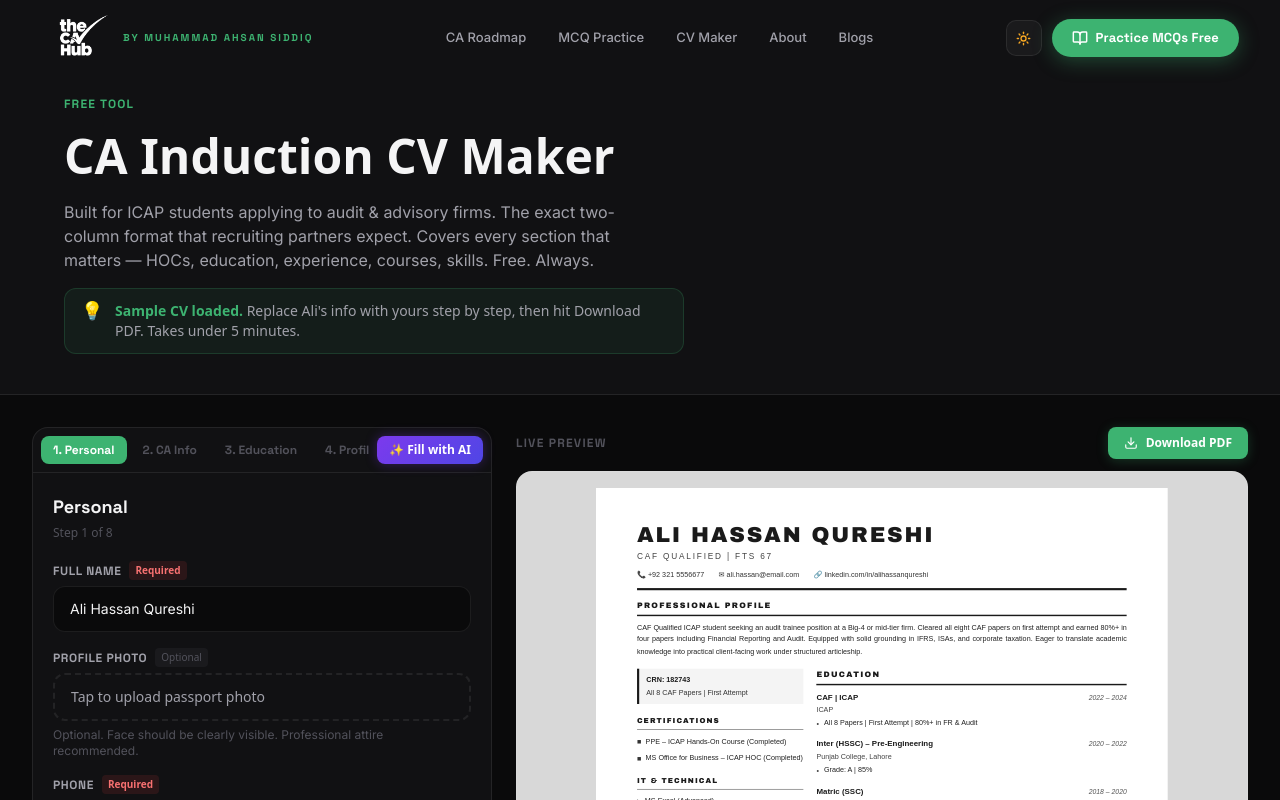
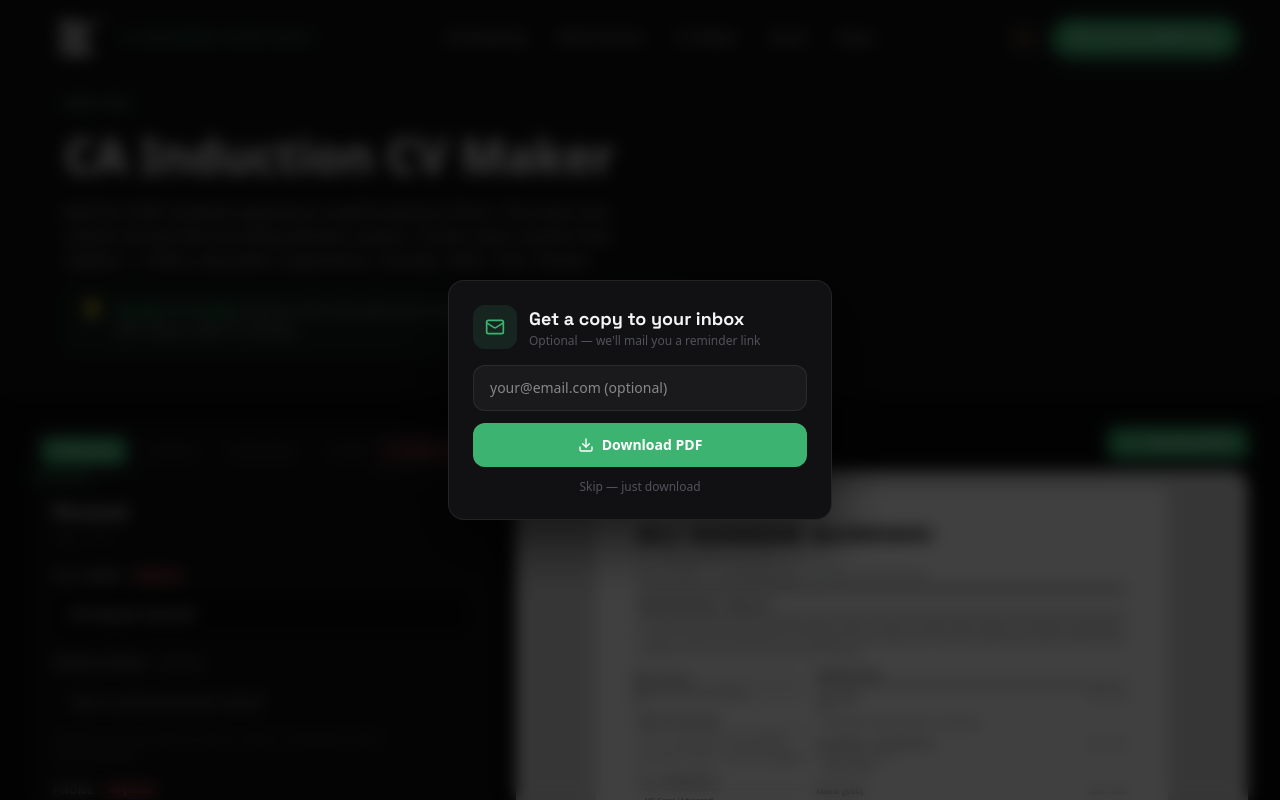
Before and after one commit to AhsanSiddiq/mcq-gift-caf5, a Next.js app: page /cv-maker in a window 1280 px wide. Both pictures are taken after a click on the button "Download PDF". Shown: the top 800 px of the page. Built offline with nearby package versions, Linux system fonts and the light colour scheme.

Commit message:
feat: cv auto-save, download email modal, word counter, spam warning in popup, resend OTP, start-fresh toggle, /api/cv-emails

```diff
--- a/src/app/cv-maker/CVMaker.tsx
+++ b/src/app/cv-maker/CVMaker.tsx
@@ -1,6 +1,8 @@
 "use client";
-import React, { useState } from "react";
-import { Plus, Trash2, Download, Eye, ChevronLeft, ChevronRight, X } from "lucide-react";
+import React, { useState, useEffect } from "react";
+import { Plus, Trash2, Download, Eye, ChevronLeft, ChevronRight, X, Mail, RefreshCw } from "lucide-react";
+
+const LS_KEY = "cahub_cv_v1";
 
 /* ── Types ─────────────────────────────────────────── */
 interface WorkExp { company: string; role: string; period: string; bullets: string[]; }
@@ -432,10 +434,25 @@
    MAIN COMPONENT
    ══════════════════════════════════════ */
 export default function CVMaker() {
-  const [cv, setCv] = useState<CVData>(DEMO);
+  const [cv, setCv] = useState<CVData>(() => {
+    if (typeof window === "undefined") return DEMO;
+    try { const s = localStorage.getItem(LS_KEY); return s ? { ...DEMO, ...JSON.parse(s) } : DEMO; } catch { return DEMO; }
+  });
   const [step, setStep] = useState(0);
   const [showPreview, setShowPreview] = useState(false);
-  const [showAI, setShowAI] = useState(false);
+  const [restored, setRestored] = useState(() => {
+    if (typeof window === "undefined") return false;
+    return !!localStorage.getItem(LS_KEY);
+  });
+  const [showDlModal, setShowDlModal] = useState(false);
+  const [dlEmail, setDlEmail] = useState("");
+  const [dlSending, setDlSending] = useState(false);
+  const [dlSent, setDlSent] = useState(false);
+
+  // Auto-save on every change
+  useEffect(() => {
+    try { localStorage.setItem(LS_KEY, JSON.stringify(cv)); } catch {}
+  }, [cv]);
 
   const set = (field: keyof CVData, value: unknown) => setCv(p => ({ ...p, [field]: value }));
 
@@ -447,7 +464,7 @@
     reader.readAsDataURL(file);
   };
 
-  const handlePrint = () => {
+  const doPrint = () => {
     const el = document.getElementById("cv-preview");
     if (!el) return;
     const win = window.open("", "_blank");
@@ -457,6 +474,20 @@
       </head><body>${el.outerHTML}</body></html>`);
     win.document.close();
     setTimeout(() => { win.print(); win.close(); }, 400);
+  };
+
+  const handlePrint = () => setShowDlModal(true);
+
+  const handleDlSubmit = async (e: React.FormEvent) => {
+    e.preventDefault();
+    if (!dlEmail) { doPrint(); setShowDlModal(false); return; }
+    setDlSending(true);
+    try {
+      await fetch("/api/cv-emails", { method: "POST", headers: { "Content-Type": "application/json" }, body: JSON.stringify({ email: dlEmail, name: cv.name }) });
+    } catch {}
+    setDlSending(false);
+    setDlSent(true);
+    setTimeout(() => { doPrint(); setShowDlModal(false); setDlSent(false); setDlEmail(""); }, 900);
   };
 
   const setEdu = (i: number, field: keyof Education, val: string) => {
@@ -606,10 +637,21 @@
             <FieldLabel>Professional Profile</FieldLabel>
             <Txta value={cv.profile} onChange={v => set("profile", v)} rows={6}
               placeholder="CAF Qualified ICAP student seeking an audit trainee position. Cleared all 8 papers on first attempt..." />
-            <Hint>Aim for 50–80 words. Recruiters read this first — make it count.</Hint>
+            {(() => {
+              const words = cv.profile.trim().split(/\s+/).filter(Boolean).length;
+              const ok = words >= 50 && words <= 80;
+              const color = words === 0 ? "var(--text-3)" : ok ? "var(--green)" : "#f59e0b";
+              return (
+                <div className="flex items-center justify-between mt-1.5">
+                  <p className="text-xs" style={{ color: "var(--text-3)" }}>Aim for 50–80 words. Recruiters read this first.</p>
+                  <span className="text-xs font-bold px-2 py-0.5 rounded-lg" style={{ background: "var(--bg-3)", color }}>{words} words{ok ? " ✓" : ""}</span>
+                </div>
+              );
+            })()}
           </div>
         </div>
       );
+
 
       /* ── Work Experience ── */
       case 4: return (
@@ -779,7 +821,7 @@
           <div className="xl:w-[460px] shrink-0">
             <div className="rounded-2xl" style={{ background: "var(--bg-2)", border: "1px solid var(--border)" }}>
 
-              {/* Form top bar: step pills + AI button */}
+              {/* Form top bar: step pills + Start Fresh */}
               <div className="flex items-center gap-2 px-2 pt-2 pb-0" style={{ borderBottom: "1px solid var(--border)" }}>
                 <div className="flex gap-1 flex-1 overflow-x-auto pb-2" style={{ scrollbarWidth: "none" as const }}>
                 {STEPS.map((s, i) => (
@@ -790,15 +832,26 @@
                   </button>
                 ))}
                 </div>
-                {/* ✨ AI button */}
-                <button onClick={() => setShowAI(true)}
+                <button onClick={() => { if (cv.name !== "") { setCv(DEFAULT); localStorage.removeItem(LS_KEY); setRestored(false); } else { setCv(DEMO); } }}
+                  title={cv.name !== "" ? "Clear and start fresh" : "Load sample CV"}
                   className="shrink-0 flex items-center gap-1 text-xs font-bold px-3 py-1.5 mb-2 rounded-lg whitespace-nowrap transition-all"
-                  style={{ background: "linear-gradient(135deg,#7c3aed,#4f46e5)", color: "#fff", cursor: "pointer", boxShadow: "0 0 12px rgba(124,58,237,0.35)" }}>
-                  ✨ Fill with AI
+                  style={{ background: cv.name !== "" ? "rgba(248,113,113,0.1)" : "rgba(61,179,113,0.1)", color: cv.name !== "" ? "#f87171" : "var(--green)", border: `1px solid ${cv.name !== "" ? "rgba(248,113,113,0.2)" : "rgba(61,179,113,0.2)"}`, cursor: "pointer" }}>
+                  {cv.name !== "" ? <><RefreshCw className="w-3 h-3" /> Start Fresh</> : <>📋 Sample</>}
                 </button>
               </div>
+              {/* Restored banner */}
+              {restored && (
+                <div className="mx-4 mt-3 flex items-center justify-between gap-2 px-3 py-2 rounded-xl text-xs" style={{ background: "rgba(61,179,113,0.08)", border: "1px solid rgba(61,179,113,0.2)", color: "var(--green)" }}>
+                  <span>✅ Restored your last session</span>
+                  <button onClick={() => setRestored(false)} style={{ background: "none", border: "none", color: "var(--green)", cursor: "pointer" }}><X className="w-3 h-3" /></button>
+                </div>
+              )}
+              {/* Progress bar */}
+              <div style={{ height: 3, background: "var(--bg-3)", margin: "0 0 0 0" }}>
+                <div style={{ height: "100%", background: "var(--green)", width: `${((step + 1) / STEPS.length) * 100}%`, transition: "width 0.3s ease", borderRadius: 2 }} />
+              </div>
               {/* Step content */}
-              <div className="p-4 sm:p-5 overflow-y-auto" style={{ maxHeight: "62vh" }}>
+              <div className="p-4 sm:p-5 overflow-y-auto" style={{ maxHeight: "65vh" }}>
                 <h3 className="font-bold text-lg mb-1" style={{ color: "var(--text-1)", fontFamily: "var(--font-space-grotesk), sans-serif" }}>{STEPS[step].label}</h3>
                 <p className="text-xs mb-5" style={{ color: "var(--text-3)" }}>Step {step + 1} of {STEPS.length}</p>
                 {renderStep()}
@@ -818,11 +871,14 @@
                     Next <ChevronRight className="w-4 h-4" />
                   </button>
                 ) : (
+                  <div className="flex flex-col items-end gap-1.5">
+                    <p className="text-xs font-semibold" style={{ color: "var(--green)" }}>🎉 Your CV is ready!</p>
                     <button onClick={handlePrint}
                       className="flex items-center gap-2 text-sm font-bold px-6 py-2.5 rounded-xl text-white"
                       style={{ background: "var(--green)", border: "none", cursor: "pointer", boxShadow: "0 2px 14px rgba(61,179,113,0.3)" }}>
                       <Download className="w-4 h-4" /> Download PDF
                     </button>
+                  </div>
                 )}
               </div>
             </div>
@@ -897,25 +953,42 @@
         </div>
       )}
 
-      {/* ── AI Teaser Modal ── */}
-      {showAI && (
-        <div className="fixed inset-0 z-50 flex items-center justify-center p-4" style={{ background: "rgba(0,0,0,0.75)" }}
-          onClick={() => setShowAI(false)}>
-          <div className="max-w-sm w-full rounded-2xl p-6 flex flex-col gap-4" style={{ background: "var(--bg-2)", border: "1px solid var(--border)" }}
+      {/* ── Download Email Modal ── */}
+      {showDlModal && (
+        <div className="fixed inset-0 z-50 flex items-center justify-center p-4" style={{ background: "rgba(0,0,0,0.75)", backdropFilter: "blur(8px)" }}
+          onClick={() => { setShowDlModal(false); doPrint(); }}>
+          <div className="max-w-sm w-full rounded-2xl p-6 flex flex-col gap-4" style={{ background: "var(--bg-2)", border: "1px solid var(--border)", boxShadow: "0 24px 60px rgba(0,0,0,0.6)" }}
             onClick={e => e.stopPropagation()}>
-            <div className="text-3xl text-center">✨</div>
-            <h3 className="text-xl font-black text-center" style={{ color: "var(--text-1)", fontFamily: "var(--font-space-grotesk),sans-serif" }}>AI CV Filling</h3>
-            <p className="text-sm text-center" style={{ color: "var(--text-2)", lineHeight: 1.6 }}>
-              AI-powered auto-fill is <strong>coming soon</strong>. Running AI models costs money — ask your <strong>RAETs and coaching teachers</strong> to sponsor AI credits so every CA student can use it for free.
-            </p>
-            <div className="rounded-xl p-4 text-center" style={{ background: "rgba(124,58,237,0.1)", border: "1px solid rgba(124,58,237,0.3)" }}>
-              <p className="text-xs font-bold mb-1" style={{ color: "#a78bfa" }}>Contact to fund / sponsor:</p>
-              <a href="mailto:ahsansiddiq01@gmail.com" className="text-sm font-black" style={{ color: "#7c3aed" }}>ahsansiddiq01@gmail.com</a>
+            {dlSent ? (
+              <div className="text-center py-4">
+                <div className="text-4xl mb-3">✅</div>
+                <p className="font-bold text-lg" style={{ color: "var(--text-1)" }}>Sent! Downloading now...</p>
               </div>
-            <button onClick={() => setShowAI(false)} className="w-full py-2.5 rounded-xl text-sm font-bold"
-              style={{ background: "var(--bg-3)", color: "var(--text-2)", border: "1px solid var(--border)", cursor: "pointer" }}>
-              Close
+            ) : (
+              <>
+                <div className="flex items-center gap-3">
+                  <div className="rounded-xl flex items-center justify-center" style={{ width: 44, height: 44, background: "rgba(61,179,113,0.12)", color: "var(--green)" }}><Mail className="w-5 h-5" /></div>
+                  <div>
+                    <h3 className="font-bold text-lg" style={{ color: "var(--text-1)", fontFamily: "var(--font-space-grotesk),sans-serif" }}>Get a copy to your inbox</h3>
+                    <p className="text-xs" style={{ color: "var(--text-3)" }}>Optional — we&apos;ll mail you a reminder link</p>
+                  </div>
+                </div>
+                <form onSubmit={handleDlSubmit} className="flex flex-col gap-3">
+                  <input type="email" value={dlEmail} onChange={e => setDlEmail(e.target.value)} placeholder="your@email.com (optional)"
+                    className="w-full rounded-xl px-4 py-3 text-sm outline-none"
+                    style={{ background: "var(--bg-3)", border: "1px solid var(--border)", color: "var(--text-1)" }} />
+                  <button type="submit" disabled={dlSending}
+                    className="w-full flex items-center justify-center gap-2 rounded-xl py-3 font-bold text-sm text-white cursor-pointer"
+                    style={{ background: "var(--green)", border: "none" }}>
+                    <Download className="w-4 h-4" />{dlSending ? "Sending..." : dlEmail ? "Send & Download PDF" : "Download PDF"}
                   </button>
+                  <button type="button" onClick={() => { setShowDlModal(false); doPrint(); }}
+                    className="text-center text-xs cursor-pointer" style={{ color: "var(--text-3)", background: "none", border: "none" }}>
+                    Skip — just download
+                  </button>
+                </form>
+              </>
+            )}
           </div>
         </div>
       )}
--- a/src/components/EmailLoginModal.tsx
+++ b/src/components/EmailLoginModal.tsx
@@ -17,17 +17,23 @@
   const [otp, setOtp] = useState(["", "", "", "", "", ""]);
   const [error, setError] = useState("");
   const [isLoading, setIsLoading] = useState(false);
+  const [resendCooldown, setResendCooldown] = useState(0);
   const otpRefs = useRef<(HTMLInputElement | null)[]>([]);
 
   useEffect(() => {
     if (!isOpen) {
-      // Reset on close
-      setTimeout(() => { setStep("email"); setOtp(["","","","","",""]); setError(""); }, 300);
+      setTimeout(() => { setStep("email"); setOtp(["","","","","",""]); setError(""); setResendCooldown(0); }, 300);
     }
   }, [isOpen]);
 
-  const handleSendOTP = async (e: React.FormEvent) => {
-    e.preventDefault();
+  useEffect(() => {
+    if (resendCooldown <= 0) return;
+    const t = setInterval(() => setResendCooldown(v => v - 1), 1000);
+    return () => clearInterval(t);
+  }, [resendCooldown]);
+
+  const handleSendOTP = async (e?: React.FormEvent) => {
+    e?.preventDefault();
     if (!email.includes("@")) { setError("Please enter a valid email."); return; }
     setError("");
     setIsLoading(true);
@@ -40,12 +46,20 @@
       const data = await res.json();
       if (!res.ok) { setError(data.error || "Failed to send OTP."); return; }
       setStep("otp");
+      setResendCooldown(60);
       setTimeout(() => otpRefs.current[0]?.focus(), 100);
     } catch {
       setError("Network error. Please try again.");
     } finally {
       setIsLoading(false);
     }
+  };
+
+  const handleResend = async () => {
+    if (resendCooldown > 0) return;
+    setOtp(["","","","","",""]);
+    setError("");
+    await handleSendOTP();
   };
 
   const handleOtpChange = (index: number, value: string) => {
@@ -55,7 +69,6 @@
     setOtp(newOtp);
     setError("");
     if (value && index < 5) otpRefs.current[index + 1]?.focus();
-    // Auto-submit when all filled
     if (newOtp.every(d => d) && newOtp.join("").length === 6) {
       handleVerifyOTP(newOtp.join(""));
     }
@@ -113,13 +126,11 @@
           onClick={onClose}
           className="absolute top-4 right-4 p-1.5 rounded-lg transition-colors cursor-pointer"
           style={{ color: "var(--text-3)", background: "transparent", border: "none" }}
-          onMouseEnter={e => (e.currentTarget.style.color = "var(--text-1)")}
-          onMouseLeave={e => (e.currentTarget.style.color = "var(--text-3)")}
         >
           <X className="w-4 h-4" />
         </button>
 
-        {/* ── Step: Email ── */}
+        {/* ── EMAIL STEP ── */}
         {step === "email" && (
           <>
             <div className="flex items-center gap-3 mb-6">
@@ -130,14 +141,9 @@
                 <h2 className="font-bold text-lg leading-tight" style={{ color: "var(--text-1)", fontFamily: "var(--font-space-grotesk), sans-serif" }}>
                   Save Your Progress
                 </h2>
-                <p className="text-xs" style={{ color: "var(--text-3)" }}>Sync across all devices</p>
+                <p className="text-xs" style={{ color: "var(--text-3)" }}>Sync across all devices · No password needed</p>
               </div>
             </div>
-
-            <p className="text-sm mb-5 leading-relaxed" style={{ color: "var(--text-2)" }}>
-              Enter your email and we'll send a verification code. No password needed.
-            </p>
-
             <form onSubmit={handleSendOTP} className="flex flex-col gap-3">
               <div className="relative">
                 <Mail className="absolute left-3 top-1/2 -translate-y-1/2 w-4 h-4" style={{ color: "var(--text-3)" }} />
@@ -148,19 +154,12 @@
                   placeholder="your@email.com"
                   autoFocus
                   className="w-full rounded-xl pl-10 pr-4 py-3 text-sm outline-none transition-all"
-                  style={{
-                    background: "var(--bg-3)",
-                    border: "1px solid var(--border)",
-                    color: "var(--text-1)",
-                    fontFamily: "var(--font-inter), sans-serif",
-                  }}
+                  style={{ background: "var(--bg-3)", border: "1px solid var(--border)", color: "var(--text-1)", fontFamily: "var(--font-inter), sans-serif" }}
                   onFocus={e => (e.currentTarget.style.borderColor = "var(--green)")}
                   onBlur={e => (e.currentTarget.style.borderColor = "var(--border)")}
                 />
               </div>
-
               {error && <p className="text-xs font-medium" style={{ color: "#f87171" }}>{error}</p>}
-
               <button
                 type="submit"
                 disabled={isLoading || !email}
@@ -174,10 +173,10 @@
           </>
         )}
 
-        {/* ── Step: OTP ── */}
+        {/* ── OTP STEP ── */}
         {step === "otp" && (
           <>
-            <div className="flex items-center gap-3 mb-6">
+            <div className="flex items-center gap-3 mb-4">
               <div className="rounded-xl flex items-center justify-center" style={{ width: 44, height: 44, background: "rgba(96,165,250,0.12)", color: "#60a5fa" }}>
                 <Shield className="w-5 h-5" />
               </div>
@@ -189,12 +188,20 @@
               </div>
             </div>
 
-            <p className="text-sm mb-6 leading-relaxed" style={{ color: "var(--text-2)" }}>
-              We sent a 6-digit code. Enter it below. Valid for 10 minutes.
+            <p className="text-sm mb-3 leading-relaxed" style={{ color: "var(--text-2)" }}>
+              We sent a 6-digit code. Valid for <strong>10 minutes</strong>.
             </p>
 
-            {/* OTP input boxes */}
-            <div className="flex gap-2 justify-center mb-5">
+            {/* ⚠️ Spam warning — RIGHT IN THE POPUP where users need it */}
+            <div className="rounded-xl px-3 py-2.5 mb-4 flex items-start gap-2" style={{ background: "rgba(251,191,36,0.08)", border: "1px solid rgba(251,191,36,0.25)" }}>
+              <span className="text-sm" style={{ lineHeight: 1.4 }}>⚠️</span>
+              <p className="text-xs leading-relaxed" style={{ color: "#ca8a04" }}>
+                <strong>Can&apos;t find it?</strong> Check your <strong>Spam</strong> or <strong>Junk</strong> folder and mark it &quot;Not Spam&quot; so future codes land in your inbox.
+              </p>
+            </div>
+
+            {/* OTP boxes */}
+            <div className="flex gap-2 justify-center mb-4">
               {otp.map((digit, i) => (
                 <input
                   key={i}
@@ -224,34 +231,44 @@
             <button
               onClick={() => handleVerifyOTP()}
               disabled={isLoading || otp.some(d => !d)}
-              className="w-full flex items-center justify-center gap-2 rounded-xl py-3 font-bold text-sm text-white transition-opacity cursor-pointer"
+              className="w-full flex items-center justify-center gap-2 rounded-xl py-3 font-bold text-sm text-white cursor-pointer"
               style={{ background: "#60a5fa", border: "none", opacity: isLoading || otp.some(d => !d) ? 0.6 : 1 }}
             >
               {isLoading ? <Loader2 className="w-4 h-4 animate-spin" /> : <Shield className="w-4 h-4" />}
               {isLoading ? "Verifying..." : "Verify Code"}
             </button>
 
-            <button
-              onClick={() => { setStep("email"); setOtp(["","","","","",""]); setError(""); }}
-              className="w-full text-center text-xs mt-3 cursor-pointer"
-              style={{ color: "var(--text-3)", background: "none", border: "none" }}
-            >
-              ← Use a different email
-            </button>
+            <div className="flex items-center justify-between mt-3">
+              <button
+                onClick={() => { setStep("email"); setOtp(["","","","","",""]); setError(""); }}
+                className="text-xs cursor-pointer"
+                style={{ color: "var(--text-3)", background: "none", border: "none" }}
+              >
+                ← Different email
+              </button>
+              <button
+                onClick={handleResend}
+                disabled={resendCooldown > 0}
+                className="text-xs font-semibold cursor-pointer"
+                style={{ color: resendCooldown > 0 ? "var(--text-3)" : "var(--green)", background: "none", border: "none", opacity: resendCooldown > 0 ? 0.5 : 1 }}
+              >
+                {resendCooldown > 0 ? `Resend in ${resendCooldown}s` : "Resend code"}
+              </button>
+            </div>
           </>
         )}
 
-        {/* ── Step: Success ── */}
+        {/* ── SUCCESS STEP ── */}
         {step === "success" && (
           <div className="flex flex-col items-center text-center py-4">
-            <div className="rounded-full flex items-center justify-center mb-4 animate-pulse" style={{ width: 60, height: 60, background: "rgba(61,179,113,0.15)", color: "var(--green)" }}>
+            <div className="rounded-full flex items-center justify-center mb-4" style={{ width: 60, height: 60, background: "rgba(61,179,113,0.15)", color: "var(--green)" }}>
               <CheckCircle className="w-8 h-8" />
             </div>
             <h2 className="font-bold text-xl mb-2" style={{ color: "var(--text-1)", fontFamily: "var(--font-space-grotesk), sans-serif" }}>
-              Progress Synced!
+              Progress Synced! 🎉
             </h2>
             <p className="text-sm" style={{ color: "var(--text-2)" }}>
-              Your MCQ progress is now saved to <strong style={{ color: "var(--text-1)" }}>{email}</strong>. Load it on any device.
+              Saved to <strong style={{ color: "var(--text-1)" }}>{email}</strong>. Access your progress on any device.
             </p>
           </div>
         )}
```
Also changed, not shown: src/app/api/cv-emails/route.ts (added, +59 -0 lines). Lines whose indentation alone changed are shown as unchanged.
